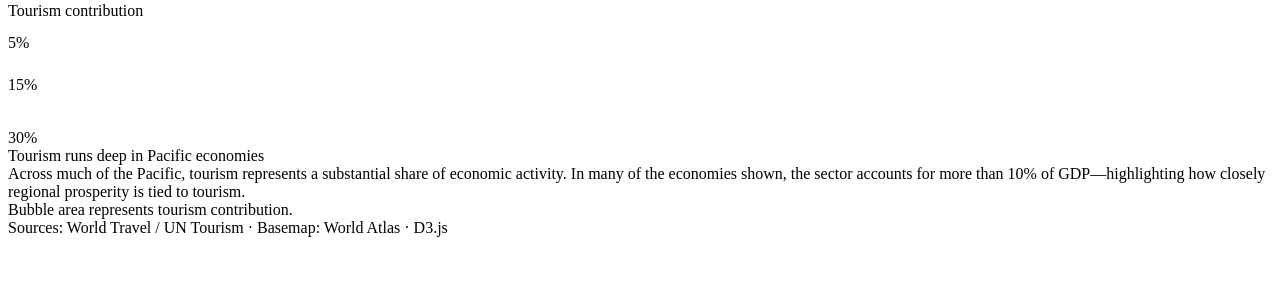
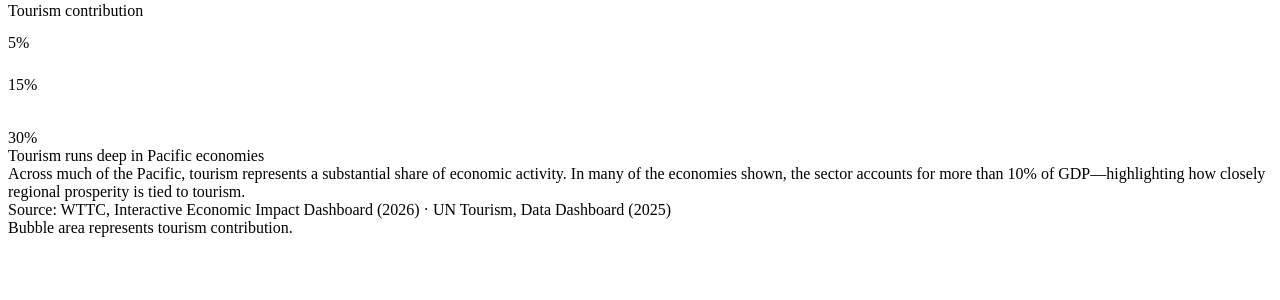
Before and after one commit to angelgr29/Ocean-Pacific-dataviz, a Flask app: template templates/economy.html in a window 1280 px wide. Shown: the part 294-594 px from the top of the page. Run offline with Flask 3, Linux system fonts and the light colour scheme; the template is opened without the code that fills it: most values are stand-ins (such as "Sample title", 1, 10 or a date in 2020).

Commit message:
Add consistent data source citations to economy and environment visualizations

```diff
--- a/static/css/theme.css
+++ b/static/css/theme.css
@@ -176,6 +176,21 @@ h1 {
     font-size: 10px;
 }
 
+.data-source {
+    margin: 8px 0 0 4px;
+    padding: 0;
+    color: #728B76;
+    font-size: 10px;
+    font-weight: 400;
+    line-height: 1.45;
+    text-align: left;
+}
+
+.environment-view .data-source {
+    margin-top: 10px;
+    margin-bottom: 4px;
+}
+
 .intro-box {
     width: 350px;
     padding: 19px 21px;
--- a/static/js/environment.js
+++ b/static/js/environment.js
@@ -1,5 +1,14 @@
 function initEnvironmentMap() {
   const RLI_INDICATOR = "15.5.1 Red List Index";
+
+  const INDICATOR_SOURCES = {
+    "Surface Temperature anomalies":
+      "Pacific Community (SPC), Surface Temperature Anomaly (ST_ANOM), Pacific Data Hub",
+    "Sea Surface Temperature anomalies":
+      "Pacific Community (SPC), Sea Surface Temperature Anomaly (SST_ANOM), Pacific Data Hub",
+    [RLI_INDICATOR]:
+      "Pacific Community (SPC), Red List Index (ER_RSK_LST), Pacific Data Hub",
+  };
 
   if (!window.PACIFIC_DATA) {
     console.error("PACIFIC_DATA missing — rebuild with: python3 build.py");
@@ -37,6 +46,7 @@ function initEnvironmentMap() {
   const regionalValue = document.getElementById("regional-value");
   const regionalIndicator = document.getElementById("regional-indicator");
   const mapWrapper = document.querySelector(".map-wrapper");
+  const climateDataSource = document.getElementById("climate-data-source");
 
   const story = createStoryMomentController({
     dimEl: document.getElementById("story-dim"),
@@ -254,6 +264,14 @@ function initEnvironmentMap() {
     updateLegend();
   }
 
+  function updateDataSource(indicator) {
+    if (!climateDataSource) return;
+    const sourceText = INDICATOR_SOURCES[indicator];
+    if (sourceText) {
+      climateDataSource.textContent = `Source: ${sourceText}`;
+    }
+  }
+
   function loadIndicator(indicator) {
     currentIndicator = indicator;
     story.hide(true);
@@ -265,6 +283,7 @@ function initEnvironmentMap() {
     }
 
     setViewMode("climate");
+    updateDataSource(indicator);
 
     availableYears = Array.from(new Set(
       environmentData
--- a/templates/economy.html
+++ b/templates/economy.html
@@ -44,9 +44,12 @@
   </div>
 </div>
 
+<div class="data-source">
+  Source: WTTC, Interactive Economic Impact Dashboard (2026) · UN Tourism, Data Dashboard (2025)
+</div>
+
 <div class="footer">
   <div>Bubble area represents tourism contribution.</div>
-  <div>Sources: World Travel / UN Tourism · Basemap: World Atlas · D3.js</div>
 </div>
 {% endblock %}
 {% block scripts %}
--- a/templates/environment.html
+++ b/templates/environment.html
@@ -83,6 +83,9 @@
       °C relative to the 1971–2000 climatological baseline.
     </div>
   </div>
+  <div class="data-source" id="climate-data-source">
+    Source: Pacific Community (SPC), Surface Temperature Anomaly (ST_ANOM), Pacific Data Hub
+  </div>
 </div>
 
 <div id="biodiversity-view" class="environment-view is-hidden" aria-hidden="true">
@@ -90,6 +93,9 @@
     <div class="rli-plotly-wrap">
       {{ rli_chart_html | safe }}
     </div>
+  </div>
+  <div class="data-source">
+    Source: Pacific Community (SPC), Red List Index (ER_RSK_LST), Pacific Data Hub
   </div>
 </div>
 {% endblock %}
```
